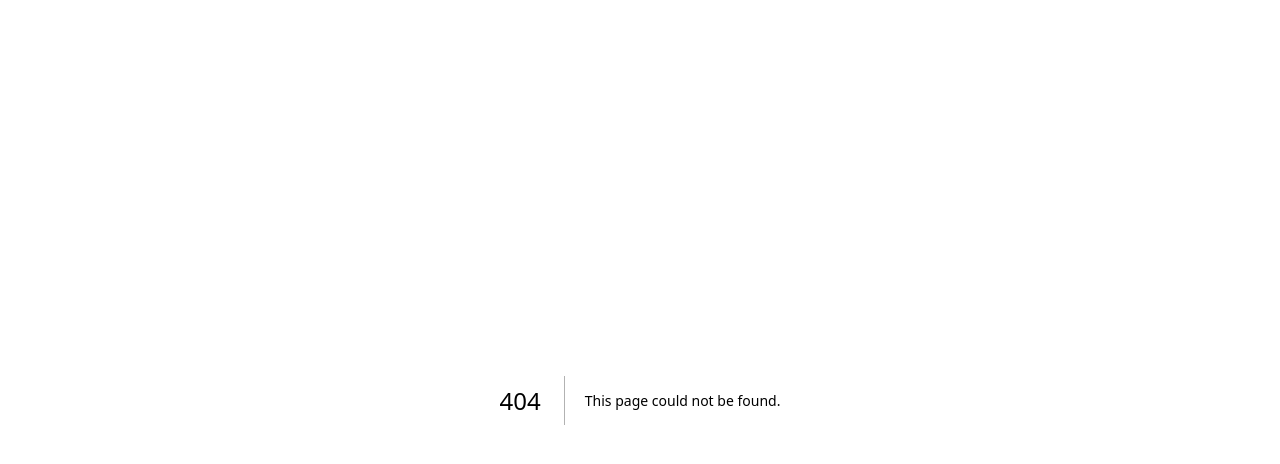
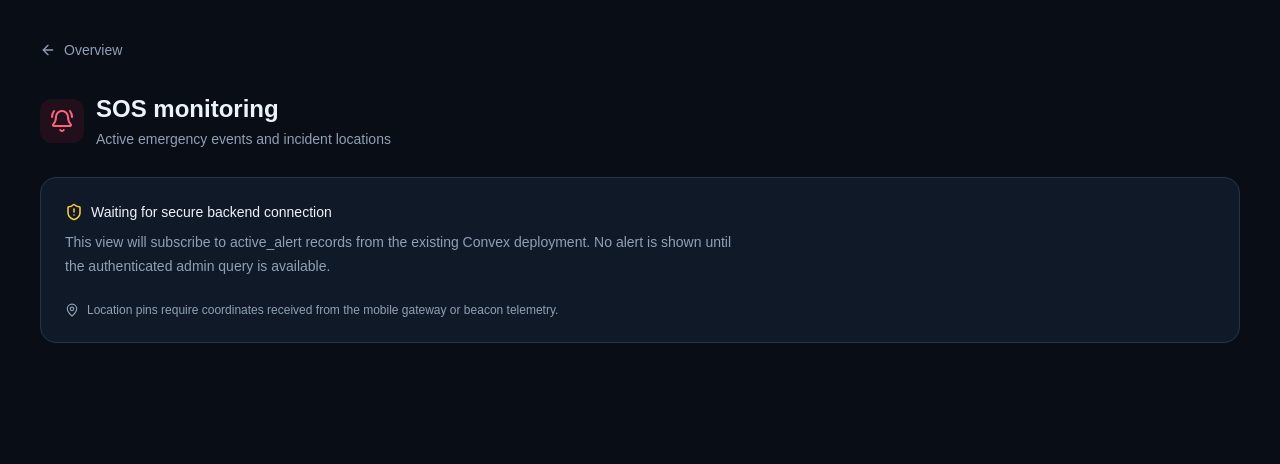
Before and after one commit to Mohamed-Abu-Bakkar/echoSOS-admin, a Next.js app: page /alerts in a window 1280 px wide. Before the commit this address had no page. Shown: the top 464 px of the page. Built offline with nearby package versions, Linux system fonts and the light colour scheme.

Commit message:
Add admin operations pages and sign-in shell

```diff
--- /dev/null
+++ b/app/alerts/page.tsx
@@ -0,0 +1,14 @@
+import Link from "next/link";
+import { ArrowLeft, BellRing, MapPin, ShieldAlert } from "lucide-react";
+
+export default function AlertsPage() {
+  return <main className="min-h-screen p-6 lg:p-10">
+    <Link href="/" className="inline-flex items-center gap-2 text-sm text-[var(--muted)] hover:text-white"><ArrowLeft size={16}/> Overview</Link>
+    <div className="mt-7 flex items-center gap-3"><div className="grid h-11 w-11 place-items-center rounded-xl bg-rose-500/10 text-rose-400"><BellRing/></div><div><h1 className="text-2xl font-semibold">SOS monitoring</h1><p className="mt-1 text-sm text-[var(--muted)]">Active emergency events and incident locations</p></div></div>
+    <section className="mt-7 rounded-2xl border border-[var(--border)] bg-[var(--panel)] p-6">
+      <div className="flex items-center gap-2 text-sm font-medium"><ShieldAlert size={18} className="text-amber-300"/> Waiting for secure backend connection</div>
+      <p className="mt-2 max-w-2xl text-sm leading-6 text-[var(--muted)]">This view will subscribe to active_alert records from the existing Convex deployment. No alert is shown until the authenticated admin query is available.</p>
+      <div className="mt-6 flex items-center gap-2 text-xs text-[var(--muted)]"><MapPin size={14}/> Location pins require coordinates received from the mobile gateway or beacon telemetry.</div>
+    </section>
+  </main>;
+}
```
